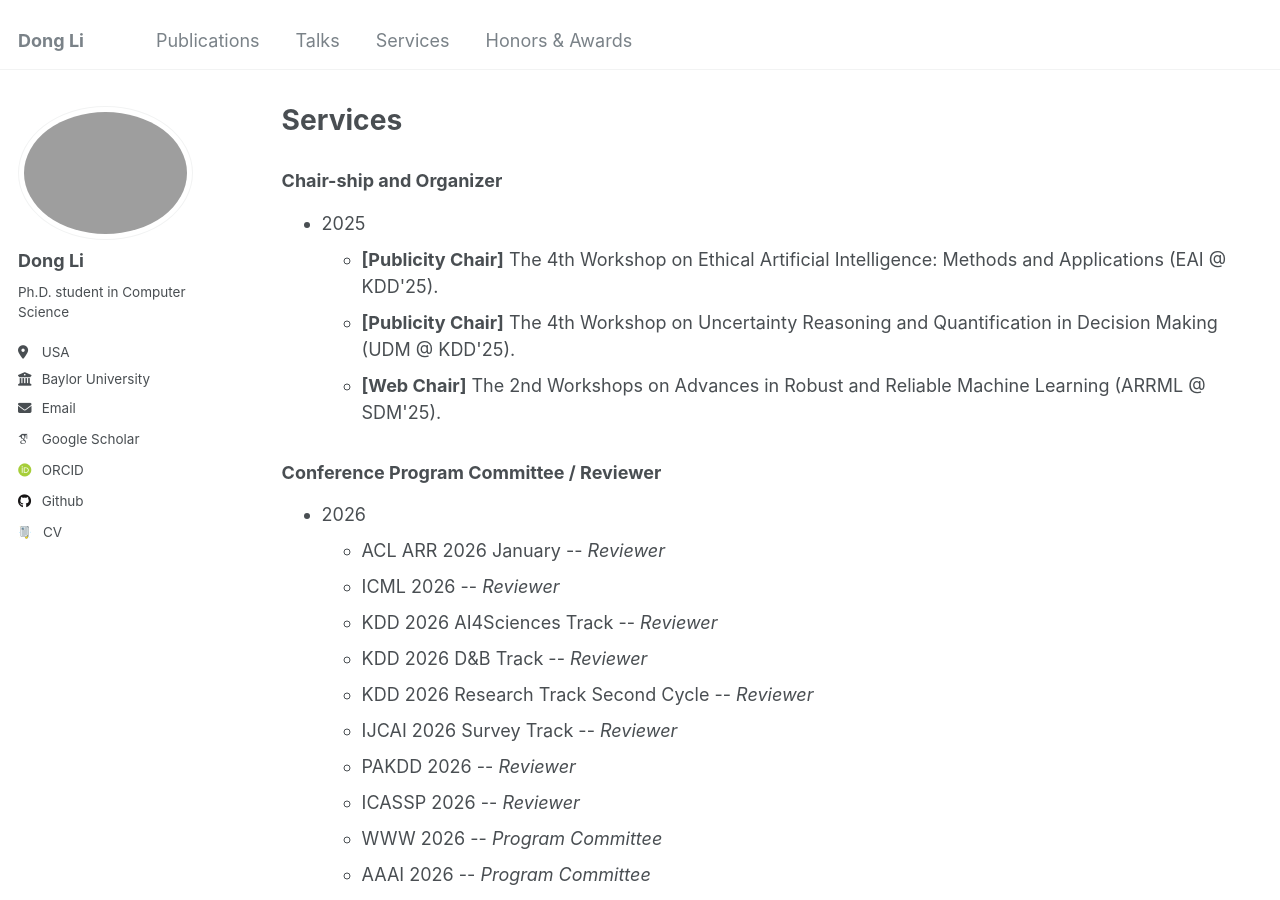
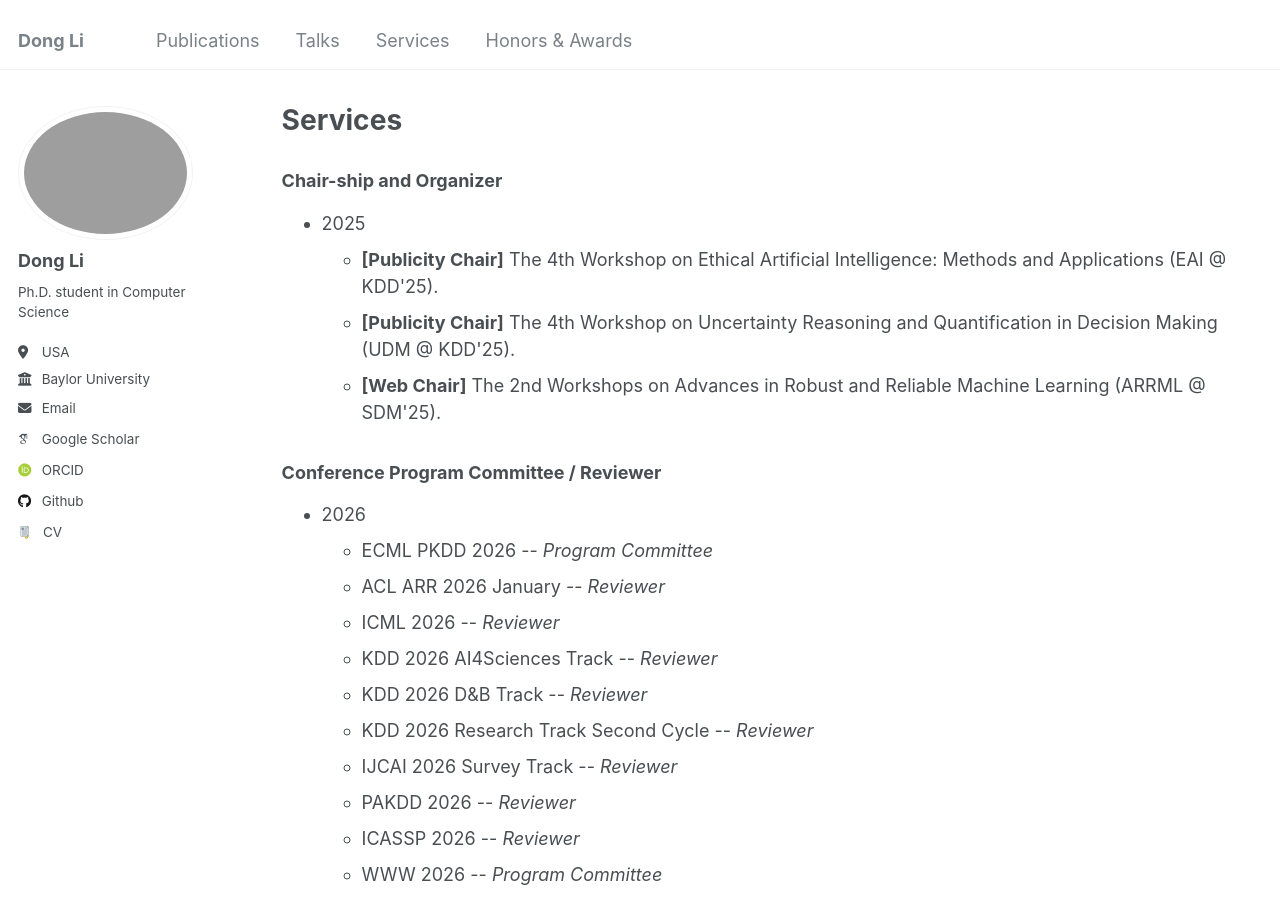
Before and after one commit to TurkeyWatanabe/dongli, a Jekyll site: the page built from _pages/services.html, in a window 1280 px wide and 900 px high. Built offline with Jekyll 4.4.1, drawn with Linux system fonts in a browser that asks for light colours; some web fonts are replaced.

Commit message:
Update services.html

```diff
--- a/_pages/services.html
+++ b/_pages/services.html
@@ -22,6 +22,7 @@ author_profile: true
 <ul>
   <li>2026
     <ul>
+      <li>ECML PKDD 2026 -- <i>Program Committee</i></li>
       <li>ACL ARR 2026 January -- <i>Reviewer</i></li>
       <li>ICML 2026 -- <i>Reviewer</i></li>
       <li>KDD 2026 AI4Sciences Track -- <i>Reviewer</i></li>
```
